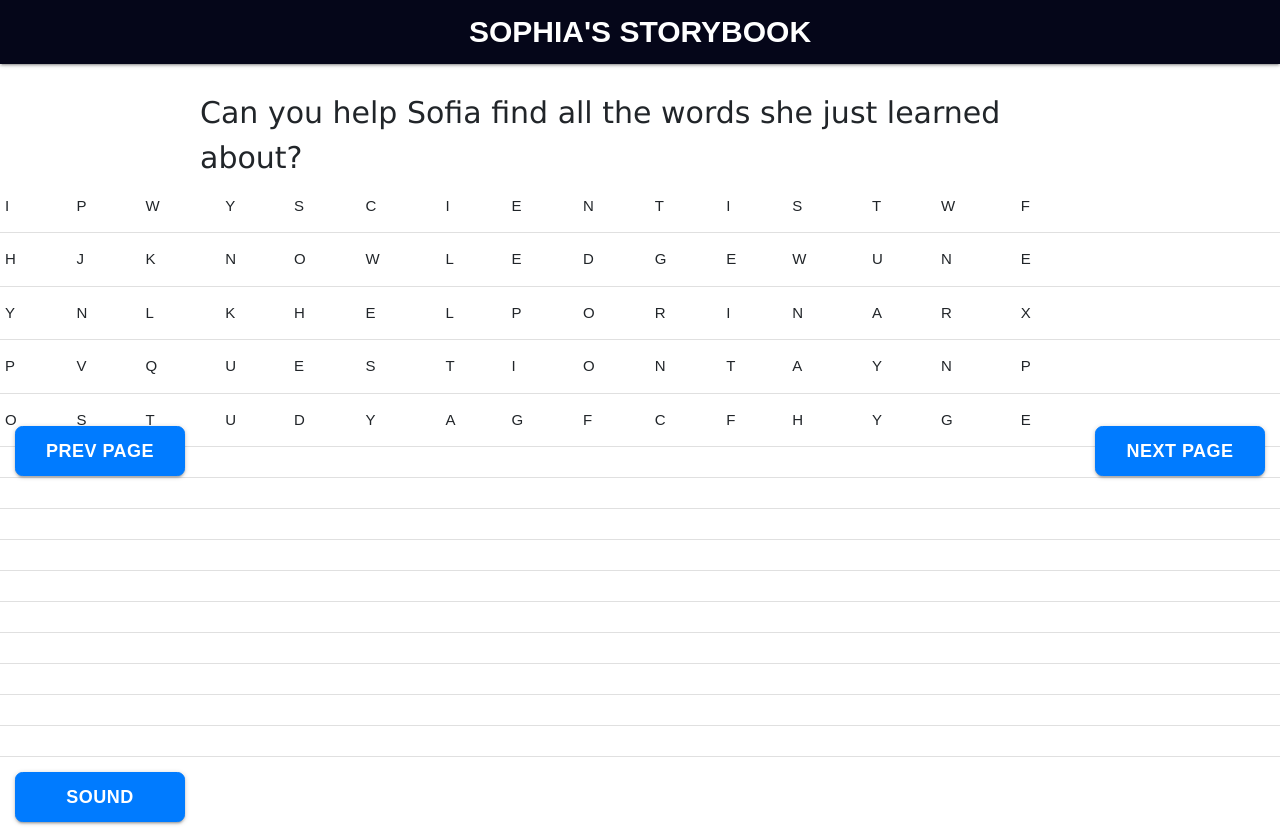
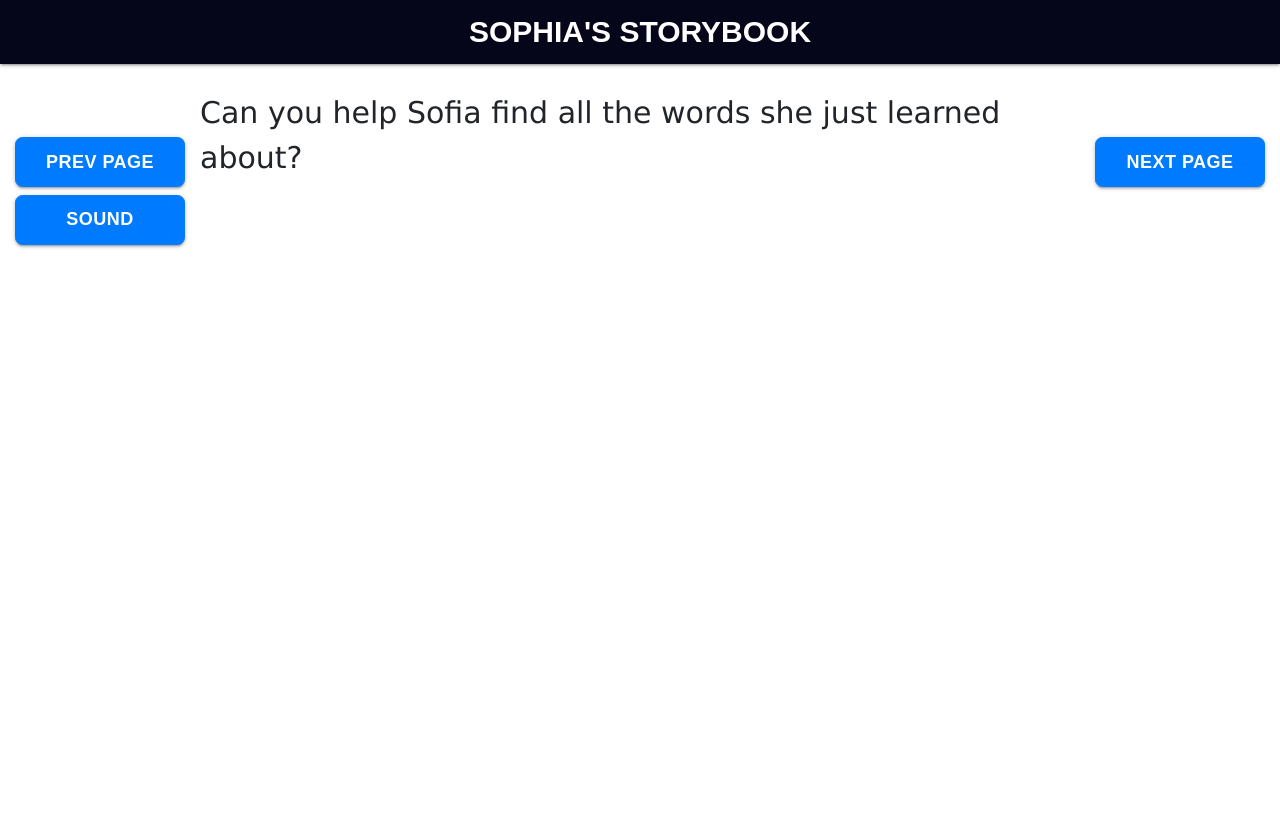
Before and after one commit to evolvednight/GUSS, a React (Create React App) app in the folder sophia/: page /Page8 in a window 1280 px wide. After the commit the page ends 800 px from the top, so only its background shows below. Built offline with nearby package versions, Linux system fonts and the light colour scheme.

Commit message:
create crossword black cells template

```diff
--- a/sophia/src/components/Games/Crossword.css
+++ b/sophia/src/components/Games/Crossword.css
@@ -1,10 +1,8 @@
-.puzzle {
-    margin-left: auto;
-    margin-right: auto;
-
-
+table {
+    width: 500px;
+    align-items: center;
 }
 
 .td {
-    text-align: center;
+    width: 100%;
 }
--- a/sophia/src/components/Games/Crossword.js
+++ b/sophia/src/components/Games/Crossword.js
@@ -14,7 +14,7 @@ class Crossword extends Component {
           <td className="cell cell1" style={tdStyles}>P</td>
           <td className="cell cell2" style={tdStyles}>W</td>
           <td className="cell cell3" style={tdStyles}>Y</td>
-          <td className="cell cell4" style={tdStyles}>S</td>
+          <td className="cell cell4"><input type="text" ref="answer1807" maxLength="1" onChange={this.handleChange} /></td>
           <td className="cell cell5" style={tdStyles}>C</td>
           <td className="cell cell6" style={tdStyles}>I</td>
           <td className="cell cell7" style={tdStyles}>E</td>
@@ -31,7 +31,7 @@ class Crossword extends Component {
           <td className="cell cell1" style={tdStyles}>J</td>
           <td className="cell cell2" style={tdStyles}>K</td>
           <td className="cell cell3" style={tdStyles}>N</td>
-          <td className="cell cell4" style={tdStyles}>O</td>
+          <td className="cell cell4"><input type="text" ref="answer1807" maxLength="1" onChange={this.handleChange} /></td>
           <td className="cell cell5" style={tdStyles}>W</td>
           <td className="cell cell6" style={tdStyles}>L</td>
           <td className="cell cell7" style={tdStyles}>E</td>
@@ -48,7 +48,7 @@ class Crossword extends Component {
           <td className="cell cell1" style={tdStyles}>N</td>
           <td className="cell cell2" style={tdStyles}>L</td>
           <td className="cell cell3" style={tdStyles}>K</td>
-          <td className="cell cell4" style={tdStyles}>H</td>
+          <td className="cell cell4"><input type="text" ref="answer1807" maxLength="1" onChange={this.handleChange} /></td>
           <td className="cell cell5" style={tdStyles}>E</td>
           <td className="cell cell6" style={tdStyles}>L</td>
           <td className="cell cell7" style={tdStyles}>P</td>
@@ -65,7 +65,7 @@ class Crossword extends Component {
           <td className="cell cell1" style={tdStyles}>V</td>
           <td className="cell cell2" style={tdStyles}>Q</td>
           <td className="cell cell3" style={tdStyles}>U</td>
-          <td className="cell cell4" style={tdStyles}>E</td>
+          <td className="cell cell4"><input type="text" ref="answer1807" maxLength="1" onChange={this.handleChange} /></td>
           <td className="cell cell5" style={tdStyles}>S</td>
           <td className="cell cell6" style={tdStyles}>T</td>
           <td className="cell cell7" style={tdStyles}>I</td>
@@ -82,7 +82,7 @@ class Crossword extends Component {
           <td className="cell cell1" style={tdStyles}>S</td>
           <td className="cell cell2" style={tdStyles}>T</td>
           <td className="cell cell3" style={tdStyles}>U</td>
-          <td className="cell cell4" style={tdStyles}>D</td>
+          <td className="cell cell4"><input type="text" ref="answer1807" maxLength="1" onChange={this.handleChange} /></td>
           <td className="cell cell5" style={tdStyles}>Y</td>
           <td className="cell cell6" style={tdStyles}>A</td>
           <td className="cell cell7" style={tdStyles}>G</td>
@@ -136,12 +136,12 @@ class Crossword extends Component {
           <td className="cell cell4" style={tdStyles}></td>
           <td className="cell cell5" style={tdStyles}></td>
           <td className="cell cell6" style={tdStyles}></td>
-          <td className="cell cell7" style={tdStyles}></td>
-          <td className="cell cell8" style={tdStyles}></td>
-          <td className="cell cell9" style={tdStyles}></td>
-          <td className="cell cell10" style={tdStyles}></td>
-          <td className="cell cell11" style={tdStyles}></td>
-          <td className="cell cell12" style={tdStyles}></td>
+          <td className="cell cell7"><input type="text" ref="answer1807" maxLength="1" onChange={this.handleChange} /></td>
+          <td className="cell cell8"><input type="text" ref="answer1807" maxLength="1" onChange={this.handleChange} /></td>
+          <td className="cell cell9"><input type="text" ref="answer1807" maxLength="1" onChange={this.handleChange} /></td>
+          <td className="cell cell10"><input type="text" ref="answer1807" maxLength="1" onChange={this.handleChange} /></td>
+          <td className="cell cell11"><input type="text" ref="answer1807" maxLength="1" onChange={this.handleChange} /></td>
+          <td className="cell cell12"><input type="text" ref="answer1807" maxLength="1" onChange={this.handleChange} /></td>
           <td className="cell cell13" style={tdStyles}></td>
           <td className="cell cell14" style={tdStyles}></td>
             </tr>
--- a/sophia/src/components/Games/tdStyles.js
+++ b/sophia/src/components/Games/tdStyles.js
@@ -1,5 +1,5 @@
 var tdStyles = {
-	backgroundColor: 'white',
+	backgroundColor: 'black',
 };
 
 export default tdStyles;
--- a/sophia/src/components/Pages/Page_20.js
+++ b/sophia/src/components/Pages/Page_20.js
@@ -1,6 +1,7 @@
 import React, { Component } from "react";
 import { Button } from "react-bootstrap";
 import { Link } from "react-router-dom";
+import Crossword from "../Games/Crossword";
 class Page20 extends Component {
   render() {
     return (
@@ -11,7 +12,7 @@ class Page20 extends Component {
           Lots and Lots of Research Words Complete the crossword below
         </div>
 
-        <div className="text">Game</div>
+        <Crossword />
         <Link to="/page19" style={{textDecoration: 'none'}}>
           <Button className="leftBtn">Prev Page</Button>
         </Link>
--- a/sophia/src/components/Pages/Page_8.js
+++ b/sophia/src/components/Pages/Page_8.js
@@ -1,7 +1,6 @@
 import React, { Component } from "react";
 import { Button } from "react-bootstrap";
 import { Link } from "react-router-dom";
-import Crossword from "../Games/Crossword";
 
 
 class Page8 extends Component {
@@ -14,7 +13,6 @@ class Page8 extends Component {
           Can you help Sofia find all the words she just learned about?
         </div>
 
-        <Crossword />
         <Link to="/page7" style={{textDecoration: 'none'}}>
           <Button className="leftBtn">Prev Page</Button>
         </Link>
```
